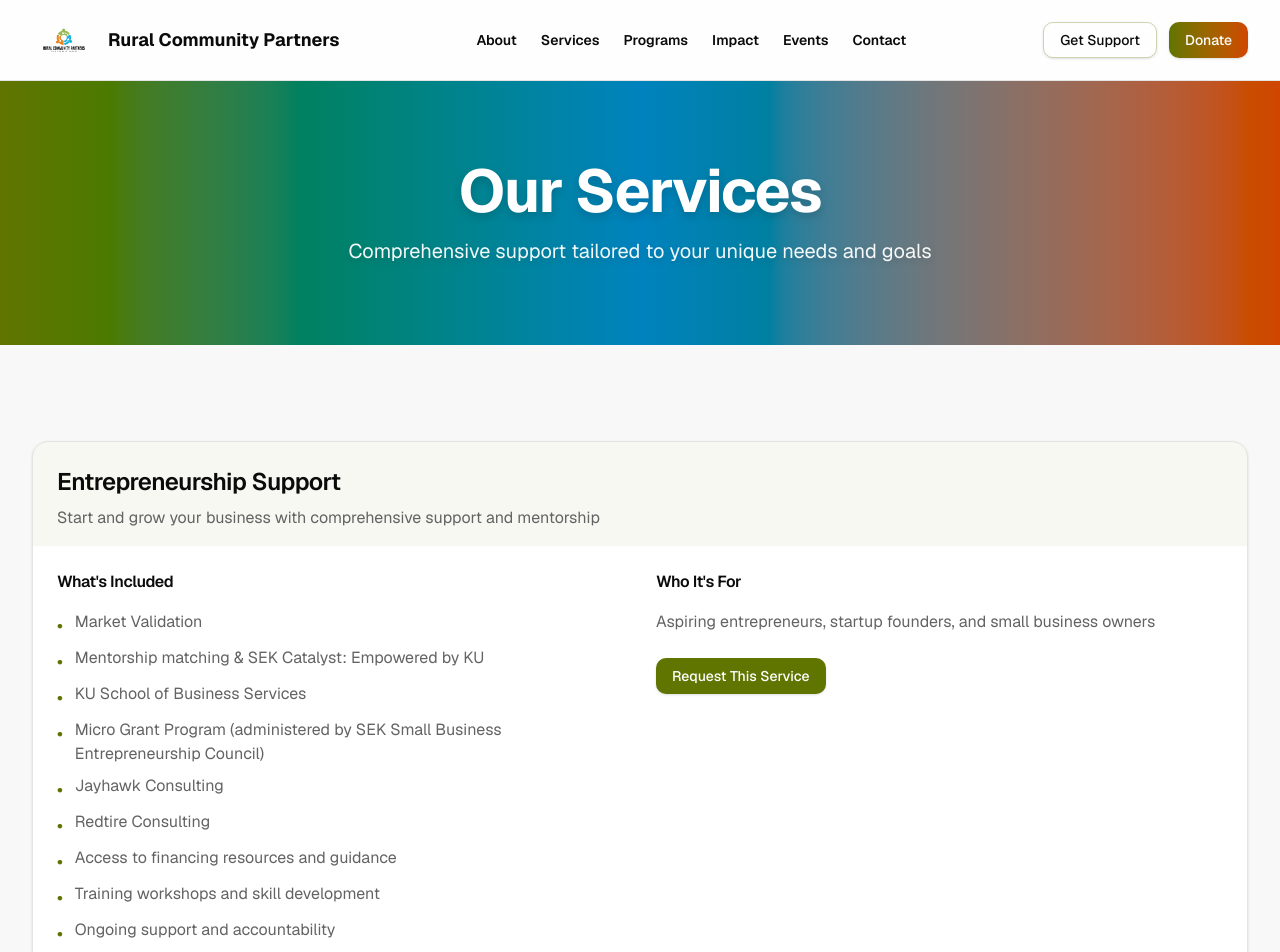
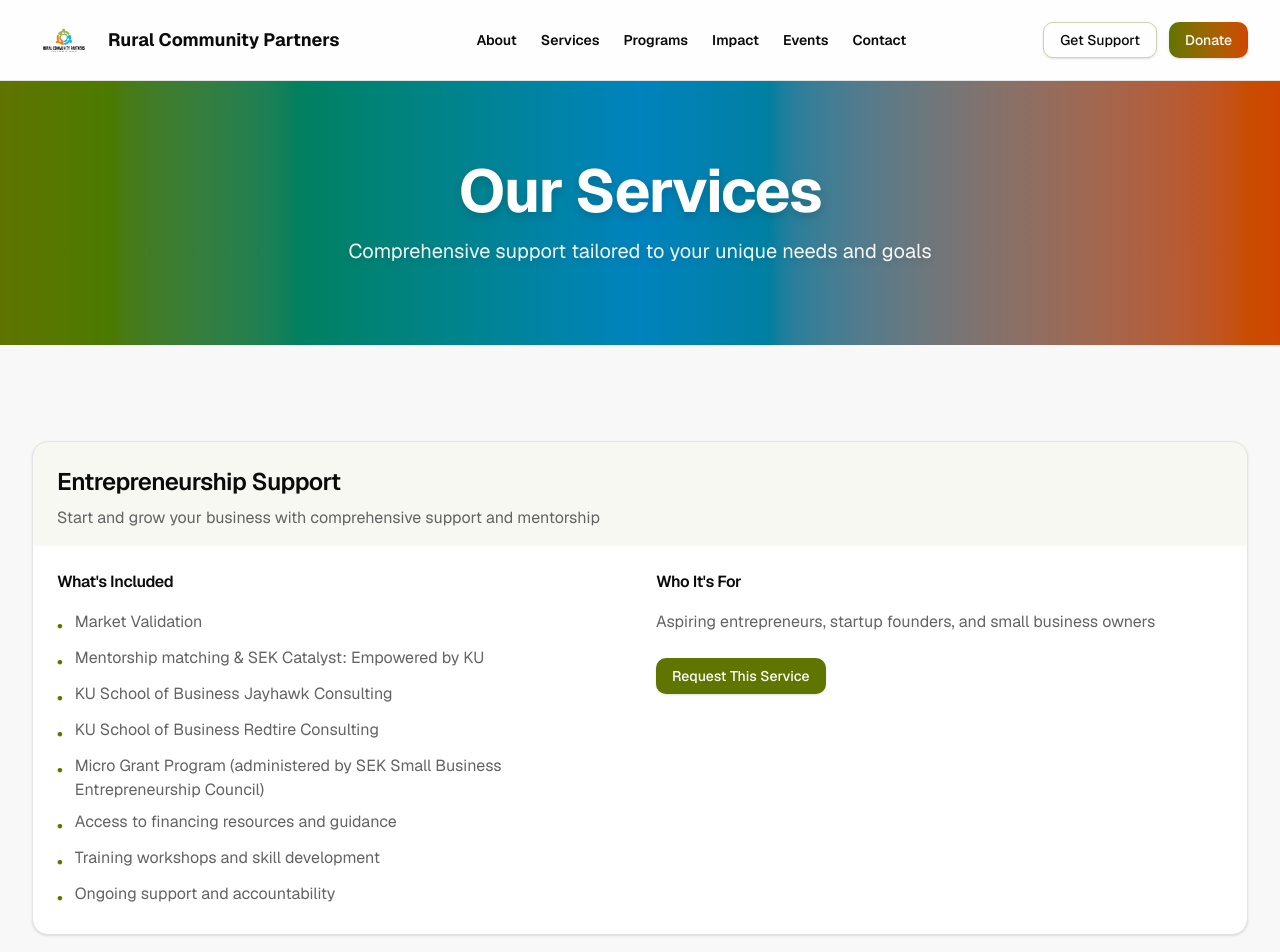
Before and after one commit to YouE168/Rural-Community-Partners-Intern, a Next.js app: page /services in a window 1280 px wide. Shown: the top 952 px of the page. Built offline with nearby package versions, Linux system fonts and the light colour scheme.

Commit message:
changed: Google address

```diff
--- a/app/contact/page.tsx
+++ b/app/contact/page.tsx
@@ -127,7 +127,7 @@ export default function ContactPage() {
                     className="w-full bg-transparent"
                   >
                     <a
-                      href="https://www.google.com/maps/search/Southeast+Kansas"
+                      href="https://www.google.com/maps/place/104+N+National+Ave,+Fort+Scott,+KS+66701/@37.8430977,-94.7075429,17z/data=!3m1!4b1!4m6!3m5!1s0x87c7a0355c756f75:0x7e8fa52f2c2e809c!8m2!3d37.8430977!4d-94.7075429!16s%2Fg%2F11sghrjlqd?entry=ttu&g_ep=EgoyMDI2MDEwNy4wIKXMDSoKLDEwMDc5MjA3MUgBUAM%3D"
                       target="_blank"
                       rel="noopener noreferrer"
                       className="flex items-center justify-center gap-2"
--- a/app/programs/[slug]/page.tsx
+++ b/app/programs/[slug]/page.tsx
@@ -308,7 +308,6 @@ const programDetails: {
         image: "/DiannGambill-headshot.jpg",
         role: "Local Action Team",
       },
-
       {
         name: "Linda Follett",
         business: "Montgomery LHEAT",
@@ -459,6 +458,7 @@ export default async function ProgramDetailPage({ params }: PageProps) {
       </section>
 
       {/* Members/Participants - 3 PER ROW */}
+      {slug !== "mentorship" && (
         <section className="w-full py-12 sm:py-16 md:py-20 bg-primary/5">
           <div className="mx-auto max-w-7xl px-4 sm:px-6 lg:px-8">
             <div className="text-center mb-10">
@@ -549,8 +549,9 @@ export default async function ProgramDetailPage({ params }: PageProps) {
             </div>
           </div>
         </section>
+      )}
 
-      {/* ✅ LHEAT INNOVATION PROJECTS - FOR LOCAL ACTION TEAMS */}
+      {/* LHEAT INNOVATION PROJECTS - FOR LOCAL ACTION TEAMS */}
       {slug === "local-action-teams" && (
         <section className="w-full py-12 sm:py-16 md:py-20 bg-background">
           <div className="mx-auto max-w-7xl px-4 sm:px-6 lg:px-8">
@@ -745,7 +746,6 @@ export default async function ProgramDetailPage({ params }: PageProps) {
                   much more. All designed and led by community members who
                   understand their neighbors' needs best.
                 </p>
-
                 <p>
                   These projects demonstrate how flexible, locally controlled
                   funds can catalyze practical solutions, deepen community
@@ -851,7 +851,7 @@ export default async function ProgramDetailPage({ params }: PageProps) {
                         className="mt-3 w-full"
                         asChild
                       >
-                        <a href="mailto:jody@hbcat.org ">Email Jody Love</a>
+                        <a href="mailto:jody@hbcat.org">Email Jody Love</a>
                       </Button>
                     )}
                   </CardContent>
--- a/app/services/[slug]/page.tsx
+++ b/app/services/[slug]/page.tsx
@@ -12,12 +12,12 @@ const serviceDetails = {
     description:
       "We believe in the power of entrepreneurship to transform communities. Our comprehensive support, including partnerships with KU School of Business, helps aspiring and existing entrepreneurs navigate the journey from idea to thriving business.",
     overview:
-      "Whether you're in the ideation phase or looking to scale an existing business, our entrepreneurship support provides the guidance, resources, and mentorship you need to succeed. Through our partnerships with KU School of Business programs, you gain access to expert consulting and specialized support.",
+      "Whether you're in the ideation phase or looking to scale an existing business, our entrepreneurship support provides the guidance, resources, and mentorship you need to succeed.",
     highlights: [
       "Market Validation",
       "Mentorship Matching & SEK Catalyst: Empowered by KU",
-      "Jayhawk Consulting",
-      "Redtire Consulting",
+      "KU School of Business Jayhawk Consulting",
+      "KU School of Business Redtire Consulting",
       "Financing Guidance",
       "Training & Skills Development",
       "Ongoing Accountability Support",
@@ -37,9 +37,9 @@ const serviceDetails = {
       },
       {
         step: 3,
-        title: "Mentorship & KU Partnership Matching",
+        title: "Connect to Resources & Capital",
         description:
-          "Connect with experienced mentors and KU School of Business programs aligned with your needs.",
+          "We connect you with funding opportunities, financing resources, and capital access to support your business growth.",
       },
       {
         step: 4,
@@ -110,21 +110,21 @@ const serviceDetails = {
     process: [
       {
         step: 1,
-        title: "Financial Investment",
+        title: "Human Investment",
         description:
-          "Grant funding and pass-through dollars, micro-grants and program support, fiscal sponsorship and administration.",
+          "Staff time embedded in communities, mentorship and leadership development, coalition coordination and relationship-building.",
       },
       {
         step: 2,
-        title: "Technical Investment",
+        title: "Strategic Investment",
         description:
           "Planning, facilitation, and strategy, grant development and compliance, program design, data, and evaluation.",
       },
       {
         step: 3,
-        title: "Human Investment",
+        title: "Financial Investment",
         description:
-          "Staff time embedded in communities, mentorship and leadership development, coalition coordination and relationship-building.",
+          "Grant funding and pass-through dollars, micro-grants and program support, fiscal sponsorship and administration.",
       },
       {
         step: 4,
--- a/app/services/page.tsx
+++ b/app/services/page.tsx
@@ -19,10 +19,9 @@ const services = [
     details: [
       "Market Validation",
       "Mentorship matching & SEK Catalyst: Empowered by KU",
-      "KU School of Business Services",
+      "KU School of Business Jayhawk Consulting",
+      "KU School of Business Redtire Consulting",
       "Micro Grant Program (administered by SEK Small Business Entrepreneurship Council)",
-      "Jayhawk Consulting",
-      "Redtire Consulting",
       "Access to financing resources and guidance",
       "Training workshops and skill development",
       "Ongoing support and accountability",
```
Lines whose indentation alone changed are shown as unchanged.
